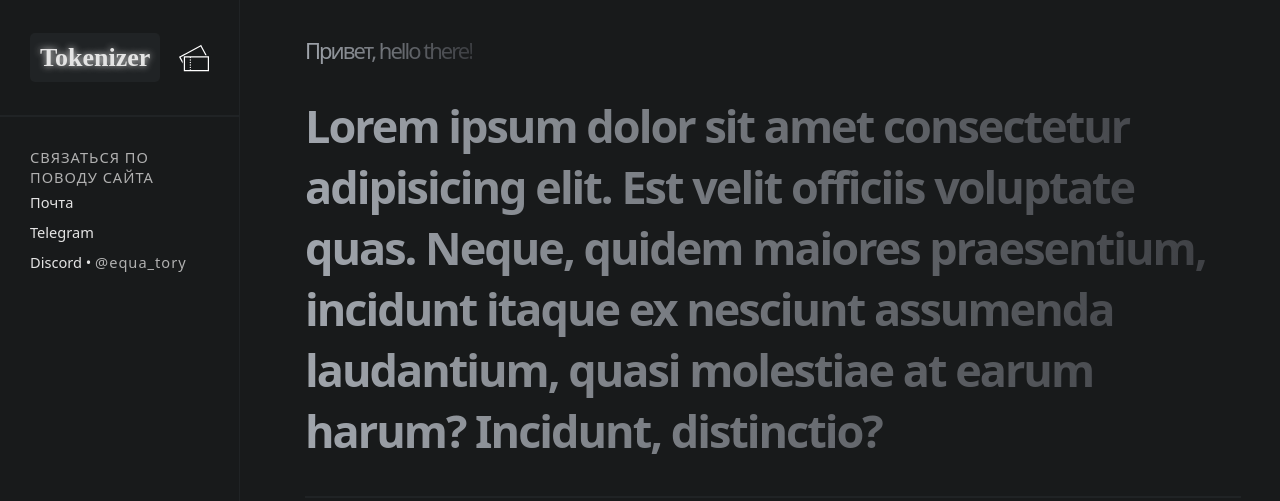
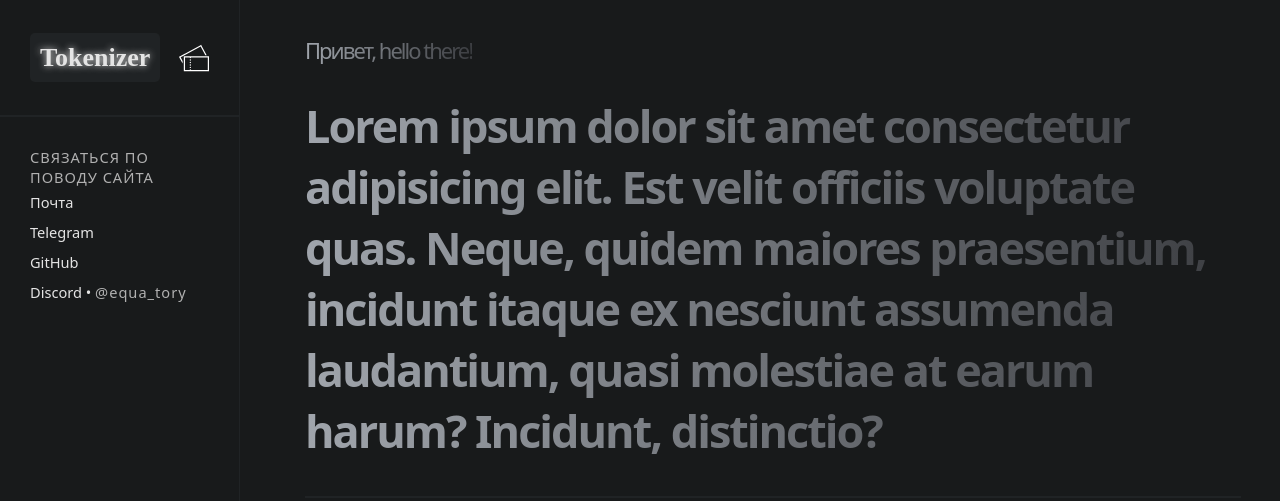
Before and after one commit to equa-tory/tokenizer, a Django app: page / in a window 1280 px wide. Shown: the top 501 px of the page. Run offline with Django 5.2, Linux system fonts and the light colour scheme; data that the repository does not hold is empty.

Commit message:
1.2.6 - github link

```diff
--- a/tokenizer/core/templates/core/base.html
+++ b/tokenizer/core/templates/core/base.html
@@ -62,6 +62,7 @@
 
             <a href="mailto:thesuspect9980@gmail.com">Почта</a>
             <a href="https://telegram.me/equa_tory">Telegram</a>
+            <a href="https://github.com/equa-tory">GitHub</a>
             <a>Discord • <span>@equa_tory</span></a>
         </footer>
 
```
